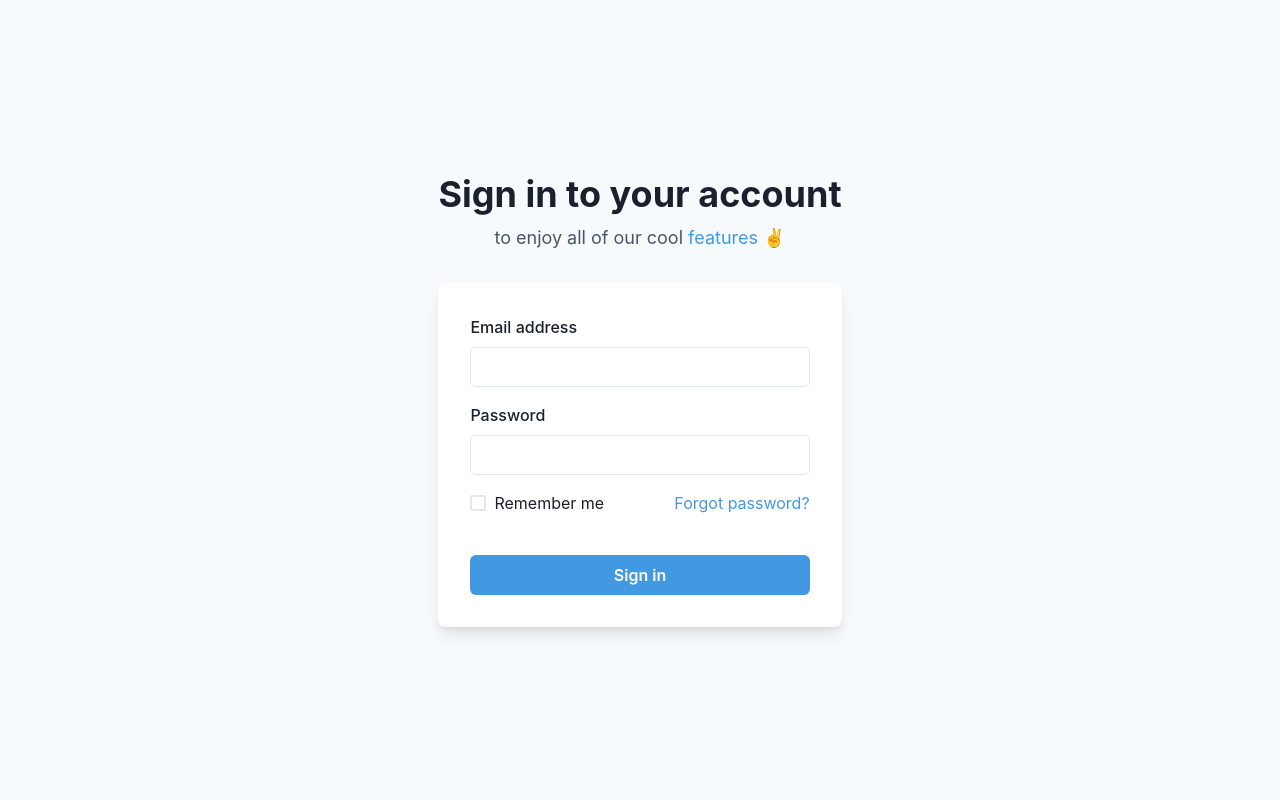
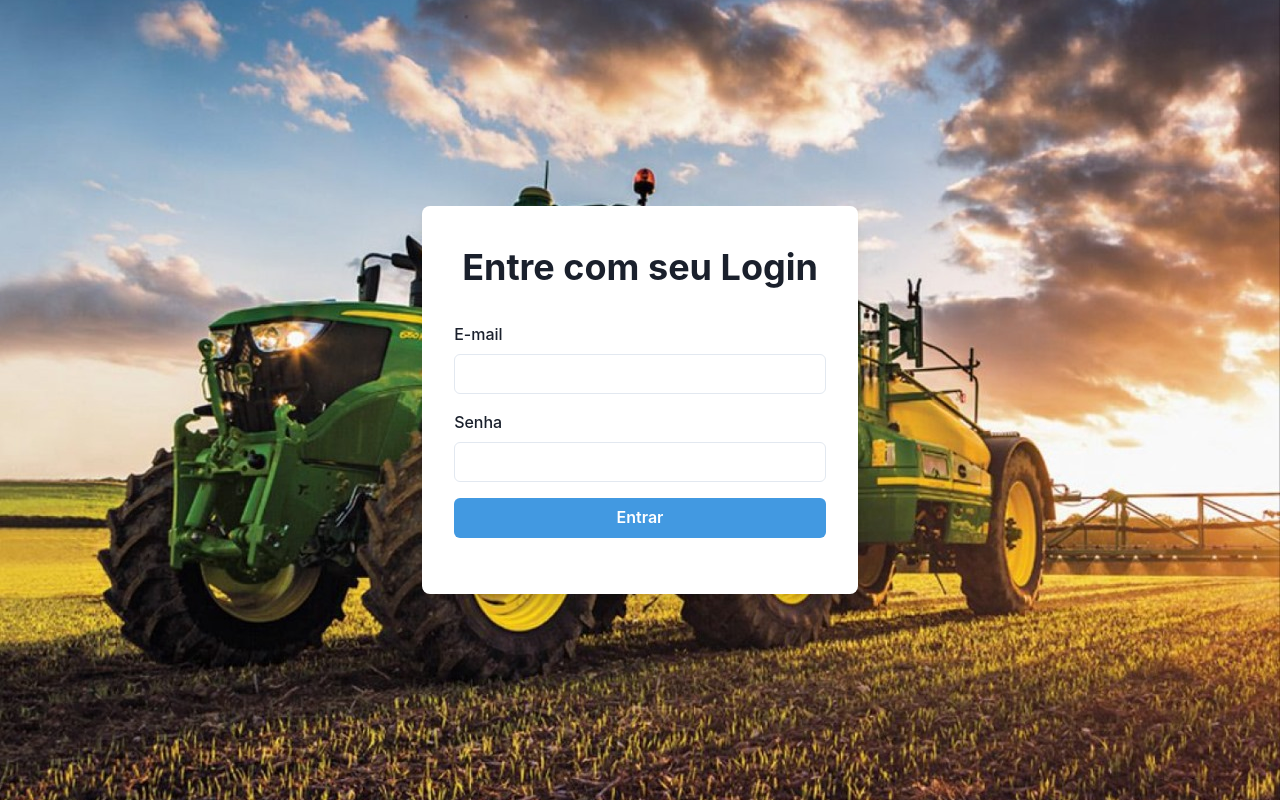
Before and after one commit to luisgaspari/PI-4S-JD-FrontEnd-v01, a React (Vite) app: page /login in a window 1280 px wide. Built offline with nearby package versions, Linux system fonts and the light colour scheme.

Commit message:
refactory: Equipamentos e Login

```diff
--- a/index.html
+++ b/index.html
@@ -1,5 +1,5 @@
 <!doctype html>
-<html lang="en">
+<html lang="pt-BR">
 
 <head>
   <meta charset="UTF-8" />
--- a/src/components/equipments/form/index.tsx
+++ /dev/null
@@ -1,67 +0,0 @@
-import { useEffect, useRef, useState } from "react"
-import { Equipment } from "../../../interfaces/equipments"
-import { Button, Flex, HStack, Input } from "@chakra-ui/react"
-
-interface FormEquipmentProps {
-    equipments: Equipment[]
-    setEquipments: (equipments: Equipment[]) => void
-}
-
-function FormEquipment({ equipments, setEquipments }: FormEquipmentProps) {
-
-    const [description, setDescription] = useState('')
-    const [model, setModel] = useState('')
-    const [category, setCategory] = useState('')
-    const [checklist, setChecklist] = useState('')
-
-    function addEquipment() {
-        if(equipments.length > 0) {
-            const lastId = equipments[equipments.length - 1].id
-            const newEquipment = {id: lastId + 1, description: description, model: model, category: category, checklist: checklist}
-            setEquipments([...equipments, newEquipment])
-        }
-    }
-
-    const inputEquipment = useRef<HTMLInputElement>(null)
-
-    useEffect(() => {
-        if(inputEquipment.current) inputEquipment.current.focus()
-    }, [])
-
-    return (
-        <Flex w={'150vh'} alignItems='center' justifyContent='space-around' p={2}>
-            <HStack spacing={4}>
-                <Input
-                    ref={inputEquipment}
-                    variant='outline'
-                    type="text"
-                    placeholder="Descrição"
-                    value={description}
-                    onChange={(event) => setDescription(event.target.value)}
-                />
-                <Input
-                    type="text"
-                    placeholder="Modelo"
-                    value={model}
-                    onChange={(event) => setModel(event.target.value)}
-                />
-                <Input
-                    type="text"
-                    placeholder="Categoria"
-                    value={category}
-                    onChange={(event) => setCategory(event.target.value)}
-                />
-                <Input
-                    type="number"
-                    placeholder="Checklist"
-                    value={checklist}
-                    onChange={(event) => setChecklist(event.target.value)}
-                />
-            </HStack>
-            <Button size={"sm"} width='90px' onClick={addEquipment} colorScheme="green">Adicionar</Button>
-        </Flex>
-
-    )
-}
-
-export default FormEquipment
--- /dev/null
+++ b/src/components/equipments/modal/index.tsx
@@ -0,0 +1,111 @@
+import {
+    Modal,
+    ModalOverlay,
+    ModalContent,
+    ModalHeader,
+    ModalFooter,
+    ModalBody,
+    ModalCloseButton,
+    Button,
+    useDisclosure,
+    FormControl,
+    FormLabel,
+    Input,
+    Stack,
+} from "@chakra-ui/react";
+import { Equipment } from "../../../interfaces/equipments"
+import { useEffect, useRef, useState } from "react";
+
+interface ModalEquipmentProps {
+    equipments: Equipment[]
+    setEquipments: (equipments: Equipment[]) => void
+}
+
+function ModalEquipment({ equipments, setEquipments }: ModalEquipmentProps) {
+
+    const { isOpen, onOpen, onClose } = useDisclosure()
+    const [description, setDescription] = useState('')
+    const [model, setModel] = useState('')
+    const [category, setCategory] = useState('')
+    const [checklist, setChecklist] = useState('')
+
+    function addEquipment() {
+        if (equipments.length > 0) {
+            const lastId = equipments[equipments.length - 1].id
+            const newEquipment = { id: lastId + 1, description: description, model: model, category: category, checklist: checklist }
+            setEquipments([...equipments, newEquipment])
+            onClose()
+        }
+    }
+
+    const inputEquipment = useRef<HTMLInputElement>(null)
+
+    useEffect(() => {
+        setDescription('')
+        setModel('')
+        setCategory('')
+        setChecklist('')
+        if (inputEquipment.current) inputEquipment.current.focus()
+    }, [])
+
+    return (
+        <>
+            <Button size={"sm"} width='90px' colorScheme="green" onClick={onOpen}>Novo</Button>
+            <Modal closeOnOverlayClick={true} isOpen={isOpen} onClose={onClose}>
+                <ModalOverlay />
+                <ModalContent>
+                    <ModalHeader>Equipamento</ModalHeader>
+                    <ModalCloseButton />
+                    <ModalBody pb={6}>
+
+                        <FormControl>
+                            <FormLabel>Descrição</FormLabel>
+                            <Input
+                                ref={inputEquipment}
+                                type="text"
+                                value={description}
+                                onChange={(event) => setDescription(event.target.value)}
+                            />
+                        </FormControl>
+
+                        <FormControl mt={4}>
+                            <FormLabel>Modelo</FormLabel>
+                            <Input
+                                type="text"
+                                value={model}
+                                onChange={(event) => setModel(event.target.value)}
+                            />
+                        </FormControl>
+
+                        <FormControl mt={4}>
+                            <FormLabel>Categoria</FormLabel>
+                            <Input
+                                type="text"
+                                value={category}
+                                onChange={(event) => setCategory(event.target.value)}
+                            />
+                        </FormControl>
+
+                        <FormControl mt={4}>
+                            <FormLabel>Checklist</FormLabel>
+                            <Input
+                                type="number"
+                                value={checklist}
+                                onChange={(event) => setChecklist(event.target.value)}
+                            />
+                        </FormControl>
+
+                    </ModalBody>
+                    <ModalFooter>
+                        <Stack spacing={2} direction='row' justify='flex-end'>
+                            <Button size={"sm"} width='90px' onClick={addEquipment} colorScheme="green">Salvar</Button>
+                            <Button size={"sm"} width='90px' onClick={onClose}>Cancel</Button>
+                        </Stack>
+                    </ModalFooter>
+                </ModalContent>
+            </Modal>
+        </>
+    )
+}
+
+export default ModalEquipment
--- a/src/pages/equipments/index.tsx
+++ b/src/pages/equipments/index.tsx
@@ -1,8 +1,7 @@
-import { Divider, Flex, Text } from "@chakra-ui/react";
+import { Box, Divider, Flex, Stack, Text } from "@chakra-ui/react";
 import Layout from "../../components/layout";
 import { Equipment } from "../../interfaces/equipments";
 import { useEffect, useState } from "react";
-import FormEquipment from "../../components/equipments/form";
 import ItemEquipment from "../../components/equipments/items";
 import {
   Table,
@@ -12,6 +11,7 @@ import {
   Th,
   TableContainer,
 } from '@chakra-ui/react'
+import ModalEquipment from "../../components/equipments/modal";
 
 function Equipments() {
 
@@ -64,20 +64,22 @@ function Equipments() {
     <Layout>
       <Flex
         as="main"
-        w="full"
-        h="full"
         bg="white"
-        alignItems="center"
+        align="center"
+        justify="space-between"
         flexDirection="column"
         position="relative"
         borderRadius="3xl"
       >
+
         <Text fontSize={40} color="#377C2B" py={2}>
           Equipamentos
         </Text>
         <Divider orientation='horizontal' />
-        <FormEquipment equipments={equipments} setEquipments={setEquipments} />
-        <Divider orientation='horizontal' />
+        <Box py={4}>
+          <ModalEquipment equipments={equipments} setEquipments={setEquipments} />
+        </Box>
+        <Box overflowY="auto" height="100%">
           <TableContainer w={'150vh'}>
             <Table variant='simple' size={'sm'}>
               <Thead>
@@ -99,6 +101,8 @@ function Equipments() {
               </Tbody>
             </Table>
           </TableContainer>
+        </Box>
+
       </Flex>
     </Layout>
   );
--- a/src/pages/login/index.tsx
+++ b/src/pages/login/index.tsx
@@ -4,12 +4,9 @@ import {
   FormControl,
   FormLabel,
   Input,
-  Checkbox,
   Stack,
-  Link,
   Button,
   Heading,
-  Text,
   useColorModeValue,
 } from '@chakra-ui/react';
 
@@ -19,43 +16,36 @@ export default function Login() {
       minH={'100vh'}
       align={'center'}
       justify={'center'}
-      bg={useColorModeValue('gray.50', 'gray.800')}>
-      <Stack spacing={8} mx={'auto'} maxW={'lg'} py={12} px={6}>
-        <Stack align={'center'}>
-          <Heading fontSize={'4xl'}>Sign in to your account</Heading>
-          <Text fontSize={'lg'} color={'gray.600'}>
-            to enjoy all of our cool <Link color={'blue.400'}>features</Link> ✌️
-          </Text>
-        </Stack>
+      bg={useColorModeValue('gray.50', 'gray.800')}
+      backgroundImage={"url(imagejohndeere.jpg)"}
+      backgroundSize={"cover"}
+      backgroundPosition={"center center"}>
+      <Stack spacing={2} mx={'auto'} maxW={'lg'} py={12} px={6}>
         <Box
           rounded={'lg'}
           bg={useColorModeValue('white', 'gray.700')}
           boxShadow={'lg'}
           p={8}>
-          <Stack spacing={4}>
+          <Box p={2}>
+            <Heading fontSize={'4xl'}>Entre com seu Login</Heading>
+          </Box>
+          <Stack spacing={4} py={6}>
             <FormControl id="email">
-              <FormLabel>Email address</FormLabel>
+              <FormLabel>E-mail</FormLabel>
               <Input type="email" />
             </FormControl>
             <FormControl id="password">
-              <FormLabel>Password</FormLabel>
+              <FormLabel>Senha</FormLabel>
               <Input type="password" />
             </FormControl>
             <Stack spacing={10}>
-              <Stack
-                direction={{ base: 'column', sm: 'row' }}
-                align={'start'}
-                justify={'space-between'}>
-                <Checkbox>Remember me</Checkbox>
-                <Link color={'blue.400'}>Forgot password?</Link>
-              </Stack>
               <Button
                 bg={'blue.400'}
                 color={'white'}
                 _hover={{
                   bg: 'blue.500',
                 }}>
-                Sign in
+                Entrar
               </Button>
             </Stack>
           </Stack>
```
Also changed, not shown: src/routes.tsx (+0 -19 lines). Lines whose indentation alone changed are shown as unchanged.
